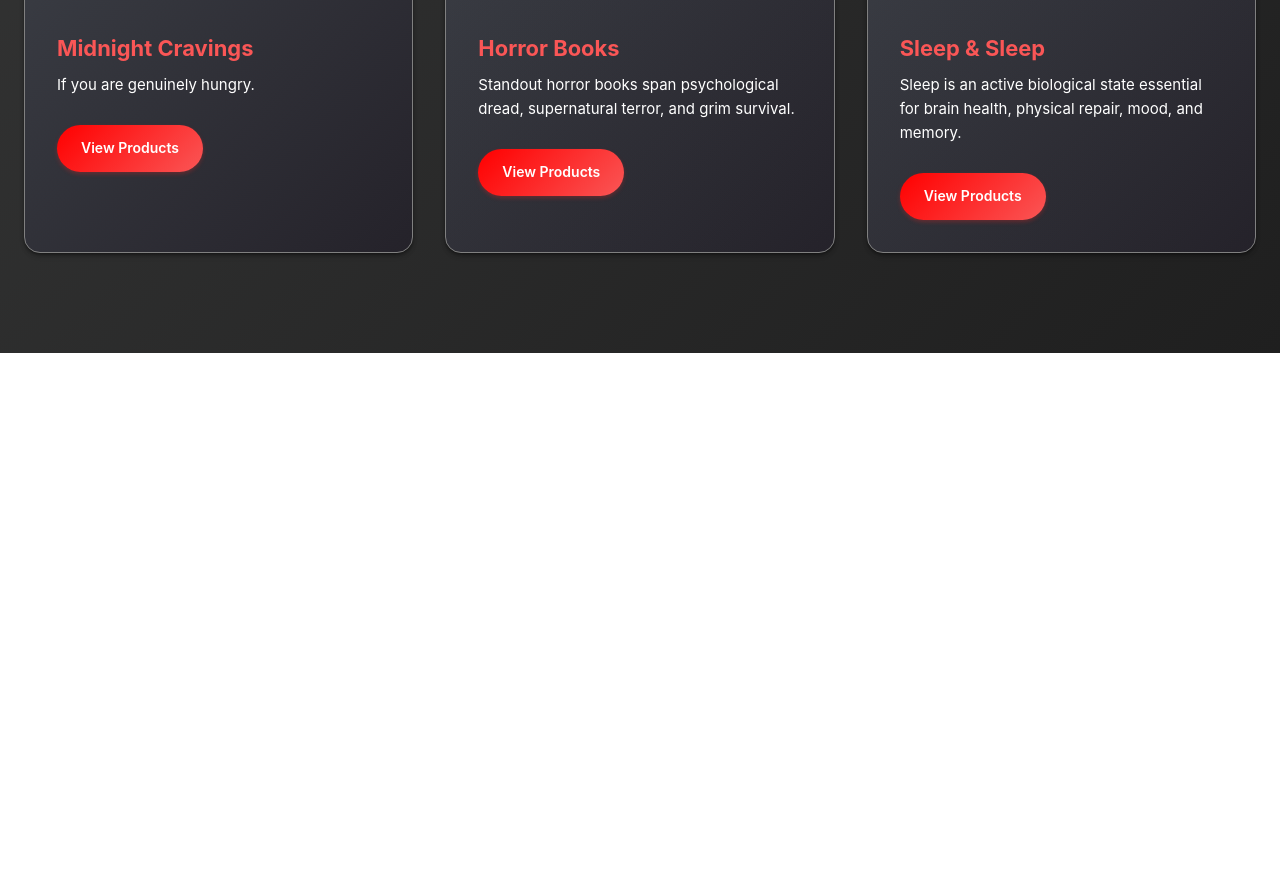
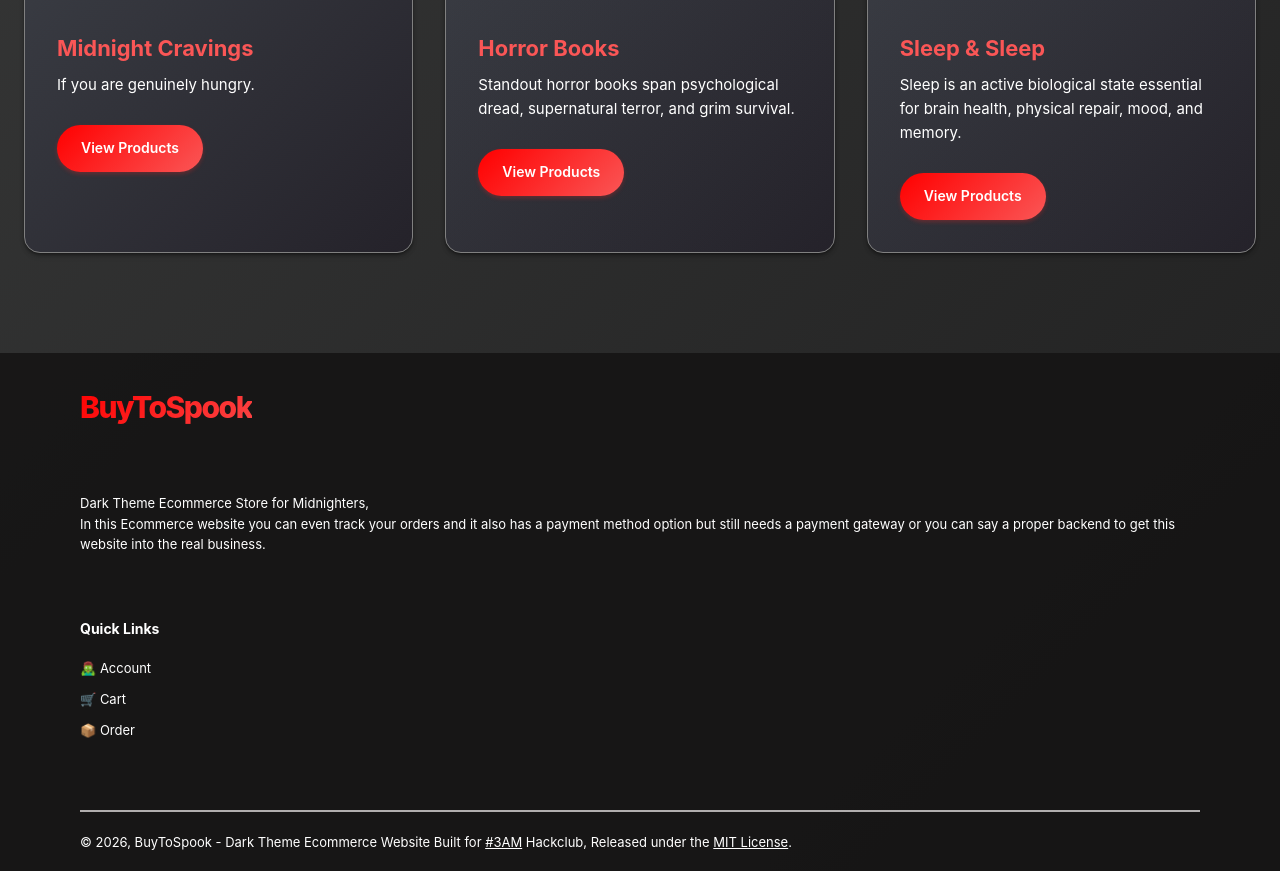
Before and after one commit to ShayanAzfar/Dark-Theme-Ecommerce-Store---3am, a plain HTML site: page index.html in a window 1280 px wide. Shown: the part 1507-2378 px from the top of the page. Before the commit the page ends 1860 px from the top, so only its background shows below. Drawn offline with Linux system fonts and the light colour scheme; a web font is replaced by a local one.

Commit message:
added footer html and css

```diff
--- a/index.html
+++ b/index.html
@@ -33,7 +33,7 @@
 
     </div>
     <div class="sidebar">
-        <button class="close-siderbar" onclick="toggleSideBar()">
+        <button class="close-sidebar" onclick="toggleSideBar()">
             ❌
         </button>
         <ul class="sidebar-menu">
@@ -177,6 +177,26 @@
             </div>
         </div>
     </main>
+    <footer class="ftr">
+        <div class="col">
+            <a href="#" class="logo lg" onclick="showPage('home')">BuyToSpook</a>
+            <p>Dark Theme Ecommerce Store for Midnighters,<br>
+                In this Ecommerce website you can even track your orders and it also has a payment method option but
+                still needs a payment gateway or you can say a proper backend to get this website into the real
+                business.</p>
+        </div>
+        <div class="col col-right">
+            <h4>Quick Links</h4>
+            <a href="#" onclick="showPage('account')">🧟‍♂️ Account</a>
+            <a href="#" onclick="showPage('cart')">🛒 Cart</a>
+            <a href="#" onclick="showPage('orders')">📦 Order</a>
+        </div>
+        <div class="copyright">
+            <p>© 2026, BuyToSpook - Dark Theme Ecommerce Website Built for <a
+                    href="https://3am.hackclub.com/"><u>#3AM</u></a> Hackclub, Released under the
+                <a href="/license"><u>MIT License</u></a>.</p>
+        </div>
+    </footer>
     <script src="script.js"></script>
 </body>
 
--- a/style.css
+++ b/style.css
@@ -756,6 +756,7 @@ h5 {
     border-radius: 16px;
     box-shadow: 0 20px 25px -5px rgba(0, 0, 0, 0.1), 0 10px 10px -5px rgba(0, 0, 0, 0.04);
     margin-top: 32px;
+    margin-bottom: 32px;
     border: 1px solid rgb(177, 174, 174);
 }
 
@@ -1394,3 +1395,47 @@ h5 {
 .logo {
     font-size: 1.875rem;
 }
+.ftr {
+    background-color: rgba(22, 21, 21, 0.9);
+}
+footer {
+    color: white;
+    display: flex;
+    flex-wrap: wrap;
+    justify-content: space-between;
+    padding: 10px 80px;
+}
+footer .col {
+    display: flex;
+    flex-direction: column;
+    align-items: flex-start;
+    margin-bottom: 20px;
+}
+footer .col-right{
+    margin-top: 38px;
+}
+footer h4 {
+    font-size: 14px;
+    padding-bottom: 20px;
+}
+footer p{
+    font-size: 13px;
+    margin: 0 0 8px 0;
+}
+footer a{
+    font-size: 13px;
+    text-decoration: none;
+    color: #fff;
+    margin-bottom: 10px;
+}
+footer .lg {
+    margin-top: 20px;
+    margin-bottom: 10px;
+    height: 100px;
+}
+footer .copyright {
+    width: 100%;
+    margin-top: 40px;
+    padding-top: 20px;
+    border-top: 2px solid rgb(177, 174, 174);
+}
```
